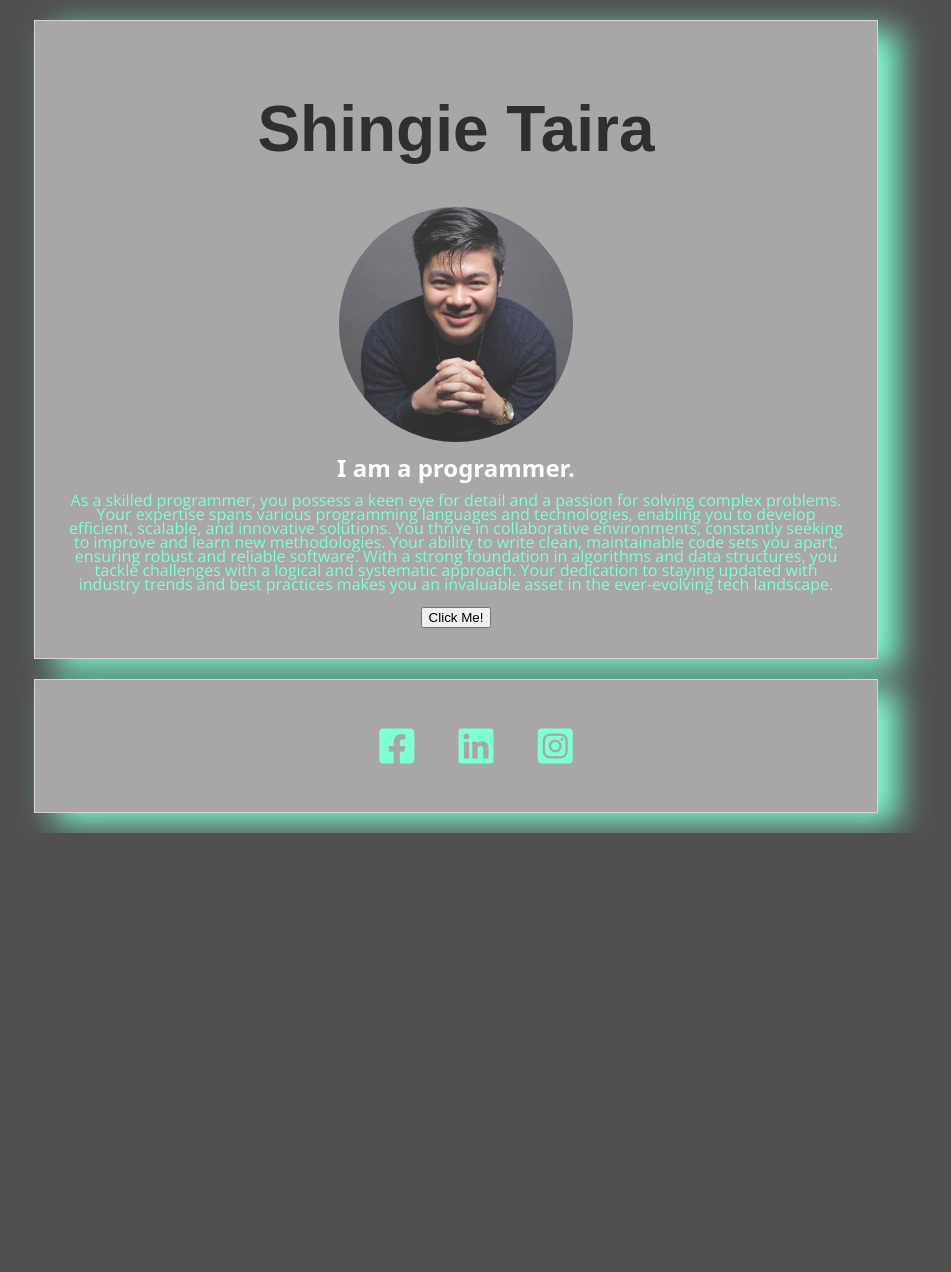
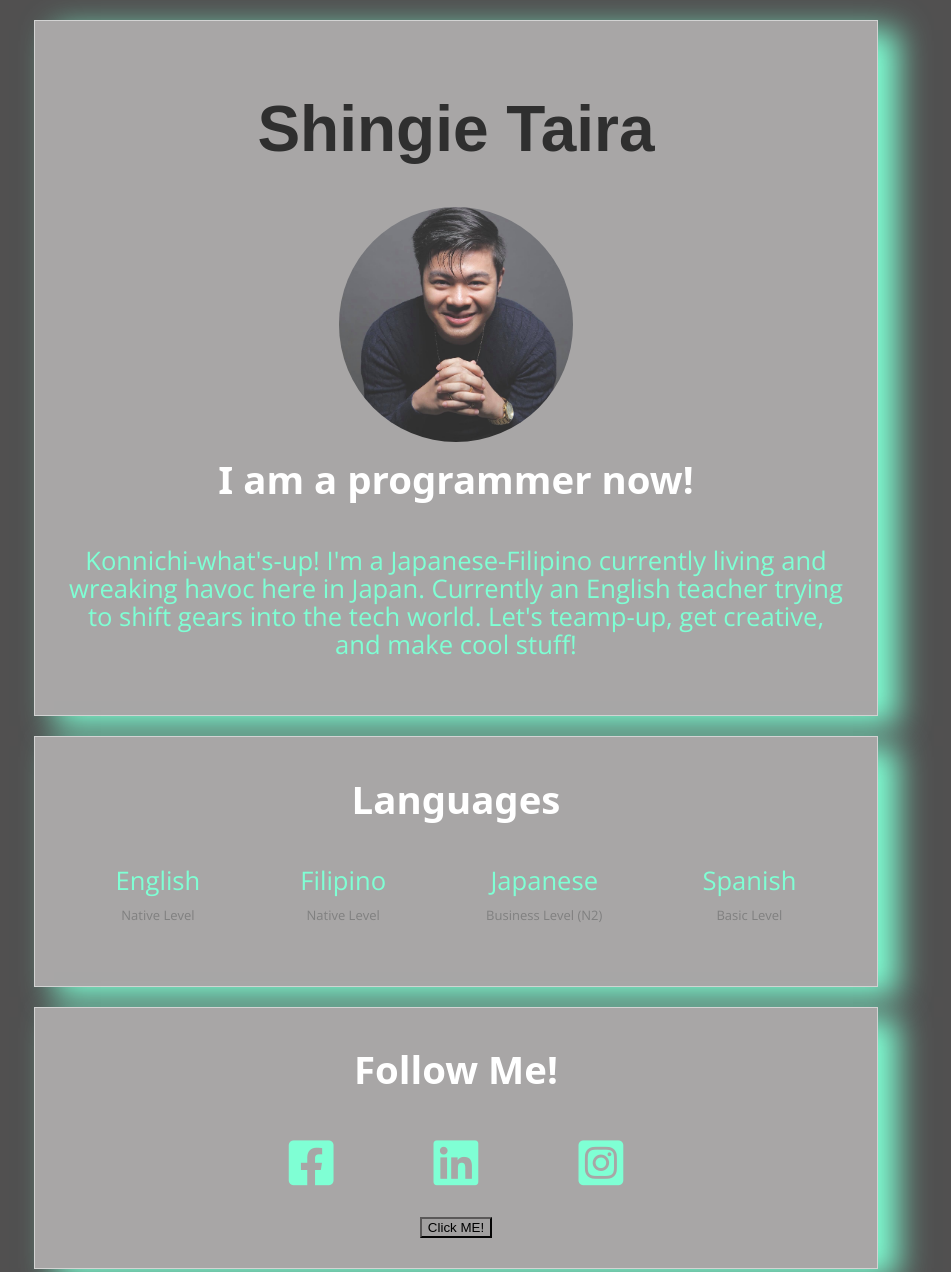
Before and after one commit to super-shin/profile, a plain HTML site: page index.html in a window 1280 px wide. Shown: the top 1272 px of the page, without its empty margins (184-1135 px from the left). Before the commit the page ends 833 px from the top, so only its background shows below. Drawn offline with nearby package versions, Linux system fonts and the light colour scheme.

Commit message:
added languages

```diff
--- a/index.html
+++ b/index.html
@@ -6,19 +6,37 @@
   <link rel="stylesheet" href="style.css">
   <link rel="stylesheet" href="https://use.fontawesome.com/releases/v6.1.2/css/all.css">
   <meta name="viewport" content="width=device-width, initial-scale=1">
-  <title>My Profile</title>
+  <title>Shingie's Profile</title>
 </head>
 <body>
   <div class="container">
     <div class="card">
       <h1>Shingie Taira</h1>
       <img src="images/my_picture.jpg" alt="Shingie's profile picture." class="img">
-        <h2>I am a programmer.</h2>
-        <p>As a skilled programmer, you possess a keen eye for detail and a passion for solving complex problems. Your expertise spans various programming languages and technologies, enabling you to develop efficient, scalable, and innovative solutions. You thrive in collaborative environments, constantly seeking to improve and learn new methodologies. Your ability to write clean, maintainable code sets you apart, ensuring robust and reliable software. With a strong foundation in algorithms and data structures, you tackle challenges with a logical and systematic approach. Your dedication to staying updated with industry trends and best practices makes you an invaluable asset in the ever-evolving tech landscape.</p>
-      <input type="submit" value="Click Me!">
+        <h2>I am a programmer now!</h2>
+        <p>Konnichi-what's-up! I'm a Japanese-Filipino currently living and wreaking havoc here in Japan. Currently an English teacher trying to shift gears into the tech world. Let's teamp-up, get creative, and make cool stuff!</p>
+    </div>
+
+    <div class="card languages">
+      <h2>Languages</h1>
+      <ul>
+        <li>
+          <a href="https://dictionary.cambridge.org/dictionary/english/native-speaker" target="_blank">English<br><p class="small-text">Native Level</p></a>
+        </li>
+        <li>
+          <a href="https://dictionary.cambridge.org/dictionary/english/native-speaker" target="_blank">Filipino<br><p class="small-text">Native Level</p></a>
+        </li>
+        <li>
+          <a href="https://www.jlpt.jp/e/about/levelsummary.html" target="_blank">Japanese<br><p class="small-text">Business Level (N2)</p></a>
+        </li>
+        <li>
+          <a href="https://kochiva.com/blog/a1-level-spanish/#:~:text=A1%20level%20Spanish%20is%20referred,expressions%20and%20words%20in%20Spanish." target="_blank">Spanish<br><p class="small-text">Basic Level</p></a>
+        </li>
+      </ul>
     </div>
 
     <div class="card">
+      <h2>Follow Me!</h2>
       <ul>
         <li>
           <a href="https://www.linkedin.com/in/shingietaira/" target="_blank"><i class="fa-brands fa-square-facebook"></i></a>
@@ -30,6 +48,7 @@
           <a href="https://www.instagram.com/shin.gie/" target="_blank"><i class="fa-brands fa-square-instagram"></i></a>
         </li>
       </ul>
+      <input type="submit" value="Click ME!" class="fidget">
     </div>
   </div>
 </body>
--- a/style.css
+++ b/style.css
@@ -10,26 +10,27 @@ body {
   background-color: rgb(81, 80, 80);
   font-family: 'Open Sans', 'Helvetica Neue', sans-serif;
   color: aquamarine;
-  font-size: medium;
-  line-height: 14px;
+  font-size: 2vw;
+  line-height: 1.1;
   text-align: center;
 }
 h1 {
   color: rgb(47, 47, 47);
   font-family: Arial, Helvetica, sans-serif;
-  font-size: 8vh;
+  font-size: 5vw;
   line-height: 1.1;
 }
 h2 {
   color: white;
   font-family: system-ui, -apple-system, BlinkMacSystemFont, 'Segoe UI', Roboto, Oxygen, Ubuntu, Cantarell, 'Open Sans', 'Helvetica Neue', sans-serif;
-  font-size: 3vh;
-  line-height: 10px;
+  font-size: 3vw;
+  line-height: 1.2px;
+  padding-bottom: 35px;
 }
 h3 {
   color: aliceblue;
   font-family: 'Courier New', Courier, monospace;
-  font-size: 1vh;
+  font-size: 1vw;
   line-height: 10px;
 }
 a {
@@ -38,7 +39,6 @@ a {
 }
 a:hover {
     color: white;
-    background: aquamarine;
 }
 .container {
   width: 70%;
@@ -56,11 +56,30 @@ a:hover {
   width: 30%;
   border-radius: 60%;
 }
+ul {
+  display: flex;
+  justify-content: center;
+  align-items: center;
+  padding: 0;
+  margin: 0;
+  margin-bottom: 20px;
+}
+
 ul li {
-  display: inline-block;
-  padding: 0px 20px;
+  display: flex;
+  align-items: center;
+  justify-content: center;
+  margin: 0 50px;
   list-style: none;
 }
 ul li i {
-  font-size: 40px;
+  font-size: 4vw;
 }
+.fidget {
+  background: rgb(162, 160, 160);
+  border-color: rgb(90, 88, 88);
+  }
+.small-text {
+  font-size: small;
+  color: gray;
+}
```
